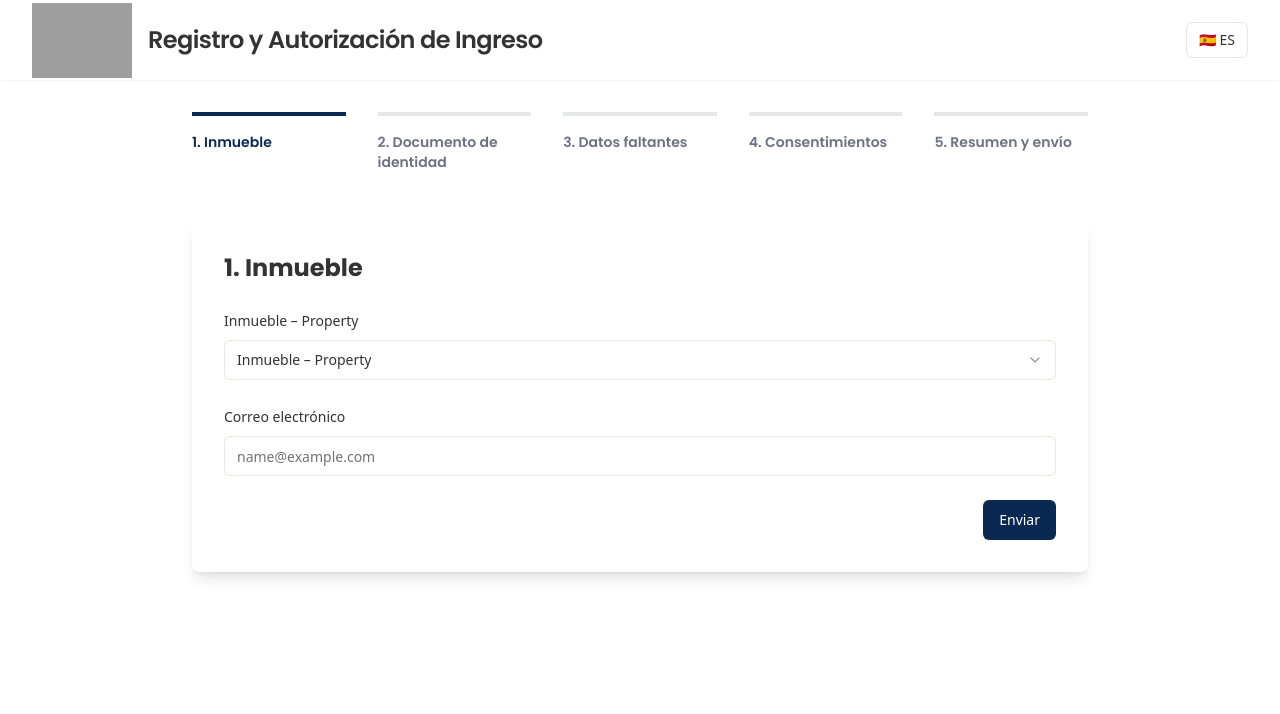
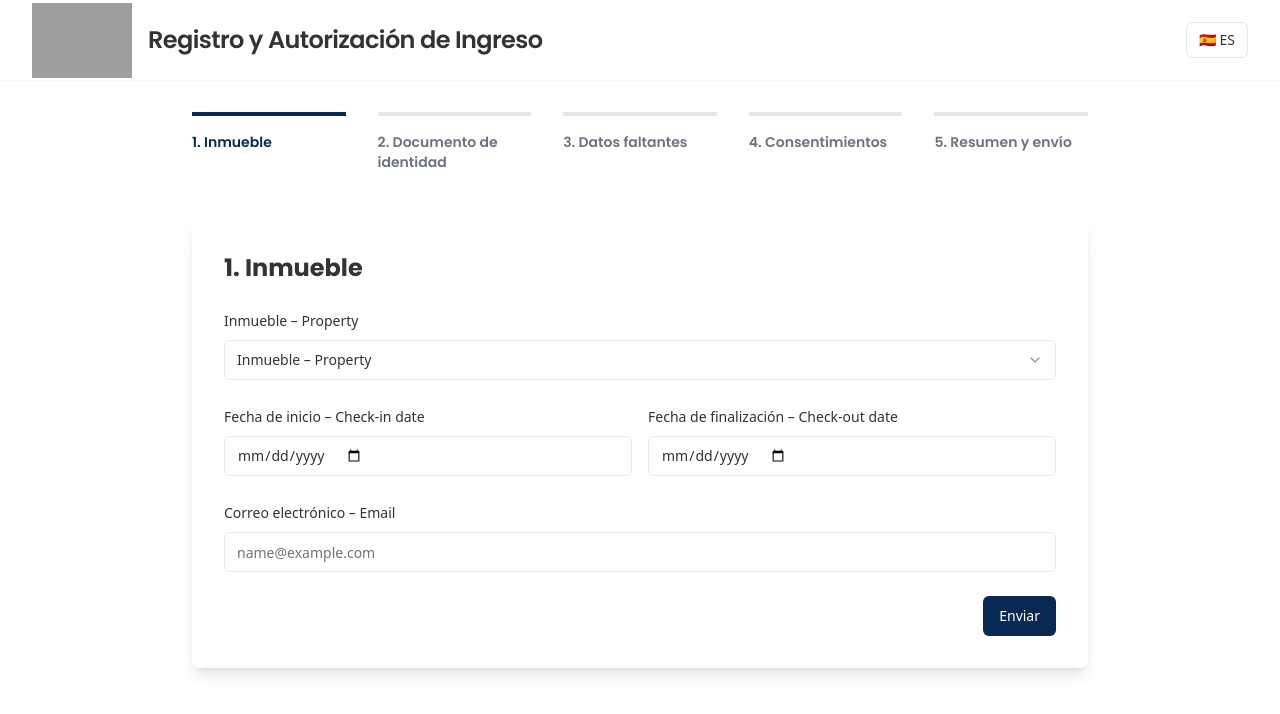
Before and after one commit to sergamon/form-hosty, a Next.js app: page / in a window 1280 px wide. Shown: the top 714 px of the page. Built offline with nearby package versions, Linux system fonts and the light colour scheme; grey boxes are pictures that could not be loaded; what @genkit-ai/googleai, genkit would draw is missing.

Commit message:
feat: add check-in/out dates to first step and update email translation

```diff
--- a/src/components/main-form.tsx
+++ b/src/components/main-form.tsx
@@ -54,6 +54,8 @@ export default function MainForm() {
     resolver: zodResolver(FormSchema),
     defaultValues: {
       property: '',
+      checkInDate: '',
+      checkOutDate: '',
       email: '',
       guests: [defaultGuest],
       consentEntry: false,
@@ -75,8 +77,8 @@ export default function MainForm() {
     let fieldsToValidate: string[] = [];
 
     switch (currentStep) {
-      case 0: // Property & Email
-        fieldsToValidate = ['property', 'email'];
+      case 0: // Property, Dates & Email
+        fieldsToValidate = ['property', 'checkInDate', 'checkOutDate', 'email'];
         break;
       case 1: // ID Scan
         fieldsToValidate = [`guests.${currentGuestIndex}.idFrontUrl`];
@@ -140,6 +142,8 @@ export default function MainForm() {
       consentMig: formValues.consentMig,
       consentDp: formValues.consentDp,
       swornStatement: formValues.swornStatement,
+      checkInDate: formValues.checkInDate,
+      checkOutDate: formValues.checkOutDate,
     }));
 
     // Constructing the exact payload the n8n "Split Huéspedes" node expects
--- a/src/components/steps/step-1-property.tsx
+++ b/src/components/steps/step-1-property.tsx
@@ -57,6 +57,36 @@ const Step1Property = ({ onNext }: Step1PropertyProps) => {
         )}
       />
 
+      <div className="grid grid-cols-1 md:grid-cols-2 gap-4">
+        <FormField
+          control={control}
+          name="checkInDate"
+          render={({ field }) => (
+            <FormItem>
+              <FormLabel>{t('field_checkin')}</FormLabel>
+              <FormControl>
+                <Input type="date" {...field} />
+              </FormControl>
+              <FormMessage />
+            </FormItem>
+          )}
+        />
+
+        <FormField
+          control={control}
+          name="checkOutDate"
+          render={({ field }) => (
+            <FormItem>
+              <FormLabel>{t('field_checkout')}</FormLabel>
+              <FormControl>
+                <Input type="date" {...field} />
+              </FormControl>
+              <FormMessage />
+            </FormItem>
+          )}
+        />
+      </div>
+
       <FormField
         control={control}
         name="email"
--- a/src/components/steps/step-5-review.tsx
+++ b/src/components/steps/step-5-review.tsx
@@ -38,6 +38,8 @@ const Step5Review = ({ onBack, onSubmit, addGuest, editGuest }: Step5ReviewProps
         <CardHeader><CardTitle className="text-lg">{t('field_property')}</CardTitle></CardHeader>
         <CardContent className="space-y-2">
           <ReviewItem label={t('field_property')} value={formData.property} />
+          <ReviewItem label={t('field_checkin')} value={formData.checkInDate} />
+          <ReviewItem label={t('field_checkout')} value={formData.checkOutDate} />
           <ReviewItem label={t('field_email')} value={formData.email} />
         </CardContent>
       </Card>
--- a/src/lib/i18n.ts
+++ b/src/lib/i18n.ts
@@ -22,7 +22,9 @@ export const dictionary = {
     consent_mig: "Acepto completar el registro migratorio conforme Decreto 1067 de 2015, Art. 2.2.1.11.5.1.",
     consent_dp: "Autorizo el tratamiento de datos personales. Conforme Ley 1266 de 2008, los datos no serán divulgados ni compartidos y se usarán solo para los fines indicados.",
     sworn_statement: "Declaro bajo la gravedad de juramento que toda la información que he suministrado en el presente formulario es veraz, completa y corresponde a la realidad. Manifiesto que los datos aportados fueron diligenciados de buena fe y autorizo su verificación cuando sea necesario. Entiendo que cualquier inexactitud, omisión o falsedad podrá dar lugar a la anulación del trámite y a las acciones legales y administrativas a que haya lugar.",
-    field_email: "Correo electrónico",
+    field_email: "Correo electrónico – Email",
+    field_checkin: "Fecha de inicio – Check-in date",
+    field_checkout: "Fecha de finalización – Check-out date",
     field_property: "Inmueble – Property",
     field_fullname: "Nombre Completo – Full Name",
     field_doctype: "Tipo de Documento – Document Type",
@@ -84,6 +86,8 @@ export const dictionary = {
     consent_dp: "I authorize personal data processing. Per Law 1266 of 2008, data will not be disclosed or shared and will only be used for the stated purposes.",
     sworn_statement: "I declare under oath that all information I have provided in this form is true, complete and corresponds to reality. I state that the data provided were filled in good faith and I authorize its verification when necessary. I understand that any inaccuracy, omission or falsehood may lead to the cancellation of the procedure and to the legal and administrative actions that may arise.",
     field_email: "Email",
+    field_checkin: "Check-in date",
+    field_checkout: "Check-out date",
     field_property: "Property",
     field_fullname: "Full Name",
     field_doctype: "Document Type",
--- a/src/lib/schema.ts
+++ b/src/lib/schema.ts
@@ -36,6 +36,8 @@ const GuestSchema = z.object({
 
 export const FormSchema = z.object({
   property: z.string().min(1, 'errors_required'),
+  checkInDate: z.string().min(1, 'errors_required'),
+  checkOutDate: z.string().min(1, 'errors_required'),
   email: z.string().email('errors_email').min(1, 'errors_required'),
   guests: z.array(GuestSchema).min(1),
   consentEntry: z.boolean().refine(val => val === true, { message: 'errors_consents' }),
```
Also changed, not shown: src/components/._main-form.tsx, src/components/steps/._step-1-property.tsx, src/components/steps/._step-5-review.tsx, src/lib/._i18n.ts, src/lib/._schema.ts. Lines whose indentation alone changed are shown as unchanged.
